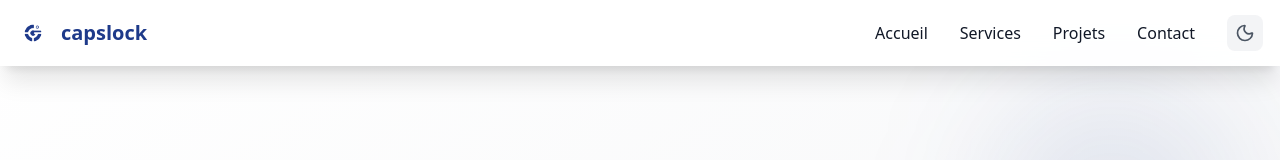
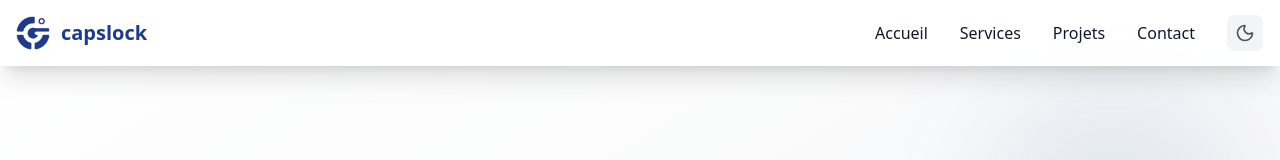
Before and after one commit to paisible7/capslock, a Vue app: page / in a window 1280 px wide. Shown: the top 160 px of the page. Built offline with nearby package versions, Linux system fonts and the light colour scheme.

Commit message:
fix(ui): size logo

```diff
--- a/src/components/ui/AnimatedLogo.vue
+++ b/src/components/ui/AnimatedLogo.vue
@@ -56,3 +56,11 @@ export default {
   }
 }
 </script>
+
+<style scoped >
+
+img {
+transform: scale(2.0);
+}
+
+</style>
```
